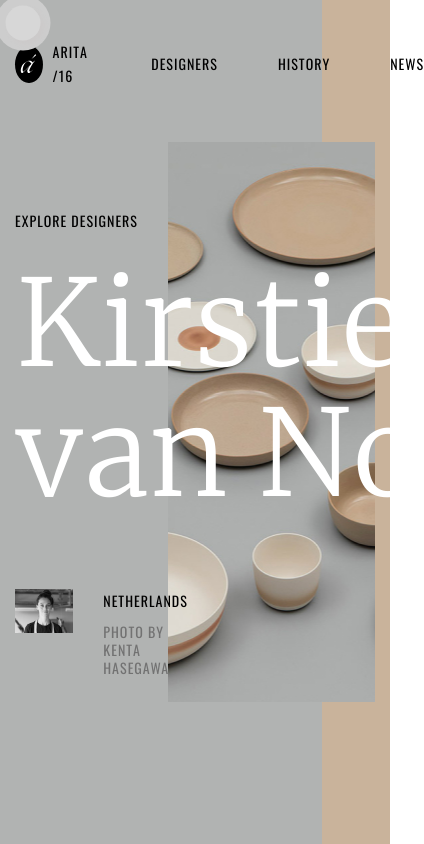
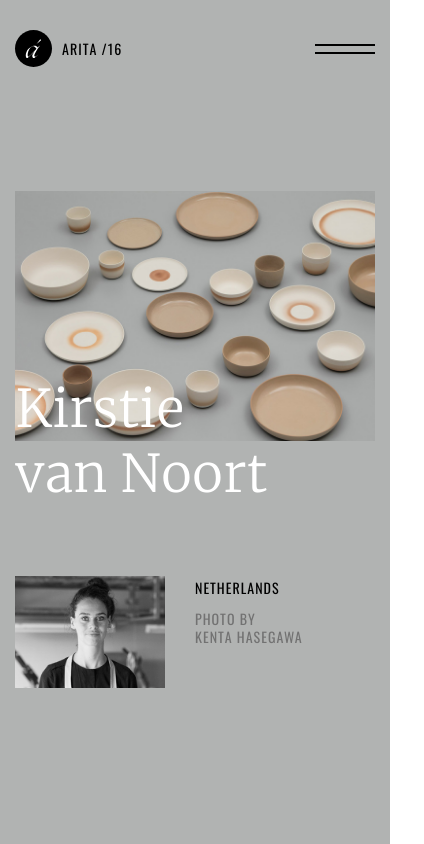
Before and after one commit to IreneAleks/The-Art-of-Arita, a plain HTML site: page index.html in a window 390 px wide. Shown: the whole page, 424 px wide, since content can reach past the window. Drawn offline with Linux system fonts and the light colour scheme.

Commit message:
Update style.css
add adaptive

```diff
--- a/css/style.css
+++ b/css/style.css
@@ -22,8 +22,6 @@
 
 body {
     min-width: 320px;
-    max-height: 100%;
-    overflow: hidden;
     font-family: 'Oswald', sans-serif;
     color: #000;
     line-height: 24px;
@@ -248,7 +246,7 @@ img {
     z-index: 50;
     position: absolute;
     left: 0;
-    top: 10px;
+    top: 0;
     width: 100%;
     min-width: 320px;
     padding: 30px 0;
@@ -516,3 +514,113 @@ img {
     background-repeat: no-repeat;
     background-position: center;
 }
+
+
+
+@media (max-height: 749.9px) {
+    .main-section {
+        min-height: 640px;
+    }
+    .slides-container__title {
+        font-size: 100px;
+        line-height: 100px;
+        margin-bottom: 40px;
+    }
+    .slide-bg {
+        height: 450px;
+        width: 50%;
+    }
+}
+
+@media (max-width: 992px) {
+    .mouse {
+        display: none;
+    }
+    *,
+    *::before,
+    *::after {
+        cursor: auto !important;
+    }
+    .preloader__forward {
+        width: 500px;
+        text-align: center;
+        font-size: 55px;
+        line-height: 70px;
+    }
+    .designers-info__image {
+        width: 40%;
+        min-width: 150px;
+    }
+}
+
+@media (max-width: 768px) {
+    .main-section {
+        height: auto;
+        min-height: 100vh;
+        padding-top: 100px;
+    }
+    .wrapper {
+        flex-direction: column-reverse;
+        justify-content: initial;
+    }
+    .main-section__explore {
+        display: none;
+    }
+    .slides-container__slide--active {
+        position: relative;
+    }
+    .slides-container__slide {
+        top: -90px;
+    }
+    .slide-bg {
+        width: 100%;
+        height: 350px;
+        margin-left: 0;
+    }
+    .slides-container__left {
+        width: 100%;
+        padding-top: 0;
+    }
+    .shapes {
+        display: none;
+    }
+    .designers-info__image {
+        width: auto;
+    }
+    .header__nav {
+        display: none;
+    }
+}
+
+@media (max-width: 576px) {
+    .preloader__forward {
+        font-size: 40px;
+        line-height: 35px;
+    }
+    .preloader__background {
+        height: 120px;
+    }
+    .slide-bg {
+        height: 250px;
+    }
+    .slides-container__title {
+        font-size: 80px;
+        line-height: 80px;
+    }
+    .slides-container__slide {
+        top: -80px;
+    }
+}
+
+@media (max-width: 420px) {
+    .slides-container__title {
+        font-size: 52px;
+        line-height: 65px;
+    }
+    .slides-container__slide {
+        top: -65px;
+    }
+    .designers-info__image {
+        width: 40%;
+    }
+}
```
